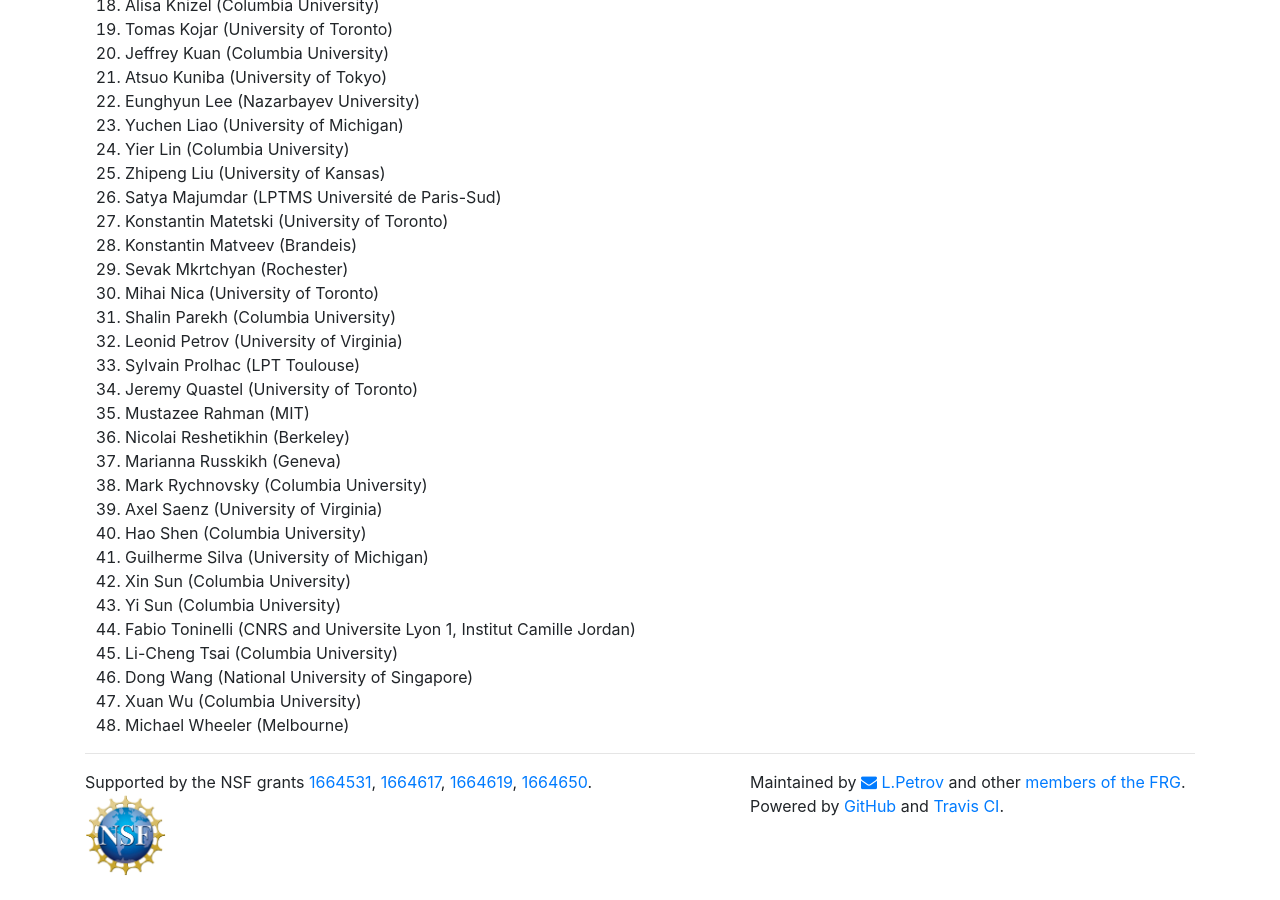
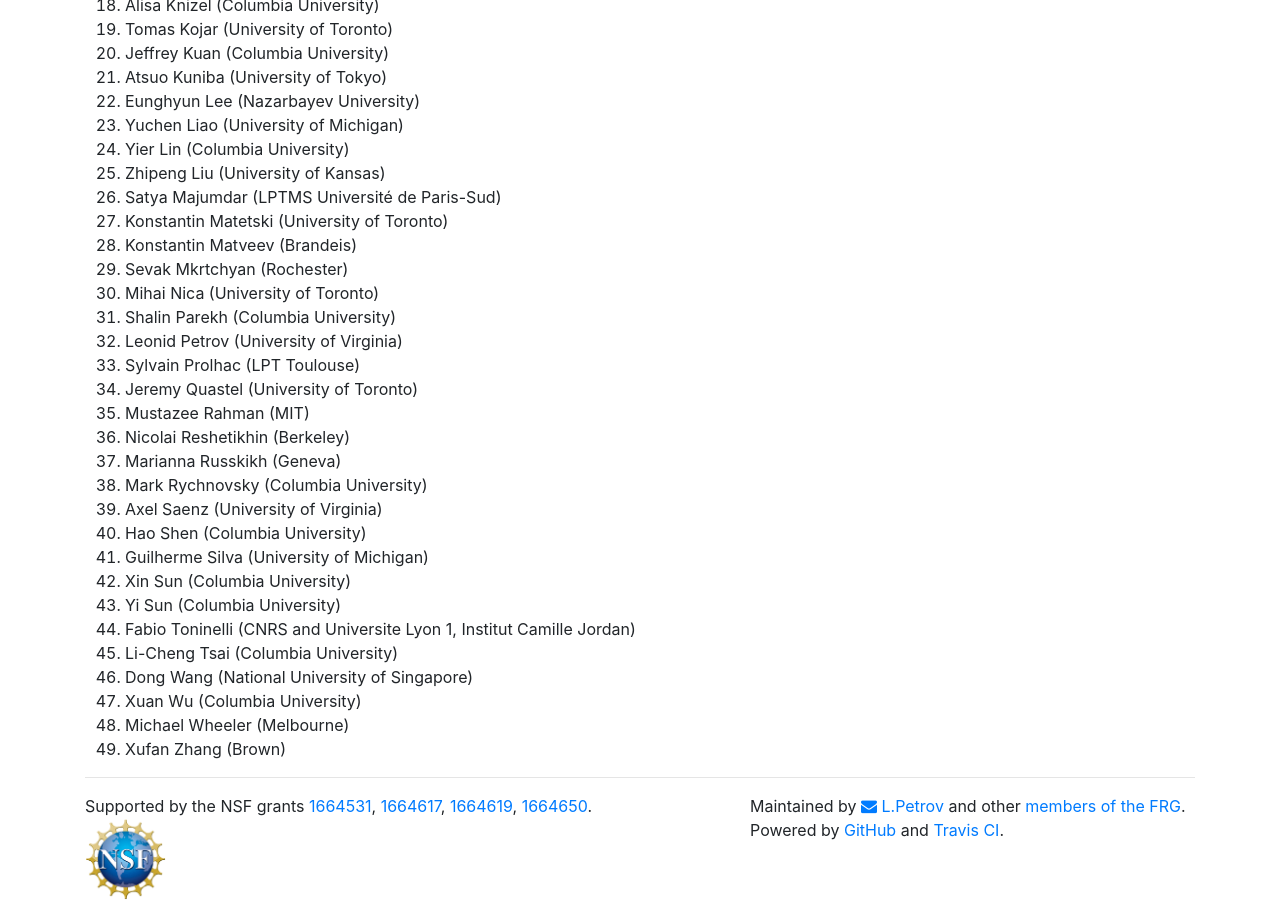
Before and after one commit to int-prob/int-prob-code, a Jekyll site: the page built from conference2018/index.md, in a window 1280 px wide and 900 px high, scrolled down 754 px. Built offline with Jekyll 4.4.1, drawn with Linux system fonts in a browser that asks for light colours; nearby versions of some CDN libraries; before the commit the page ends 1630 px from its top, so only the background shows below that.

Commit message:
add one more from the reg form

```diff
--- a/conference2018/index.md
+++ b/conference2018/index.md
@@ -68,5 +68,6 @@ If you are going to participate in the conference and are not listed below, plea
 1. Dong Wang (National University of Singapore)
 1. Xuan Wu (Columbia University)
 1. Michael Wheeler (Melbourne)
+1. Xufan Zhang (Brown)
 
 <!-- 1. Drazen Petrovic	(IUPUI, Indianapolis) -->
```
